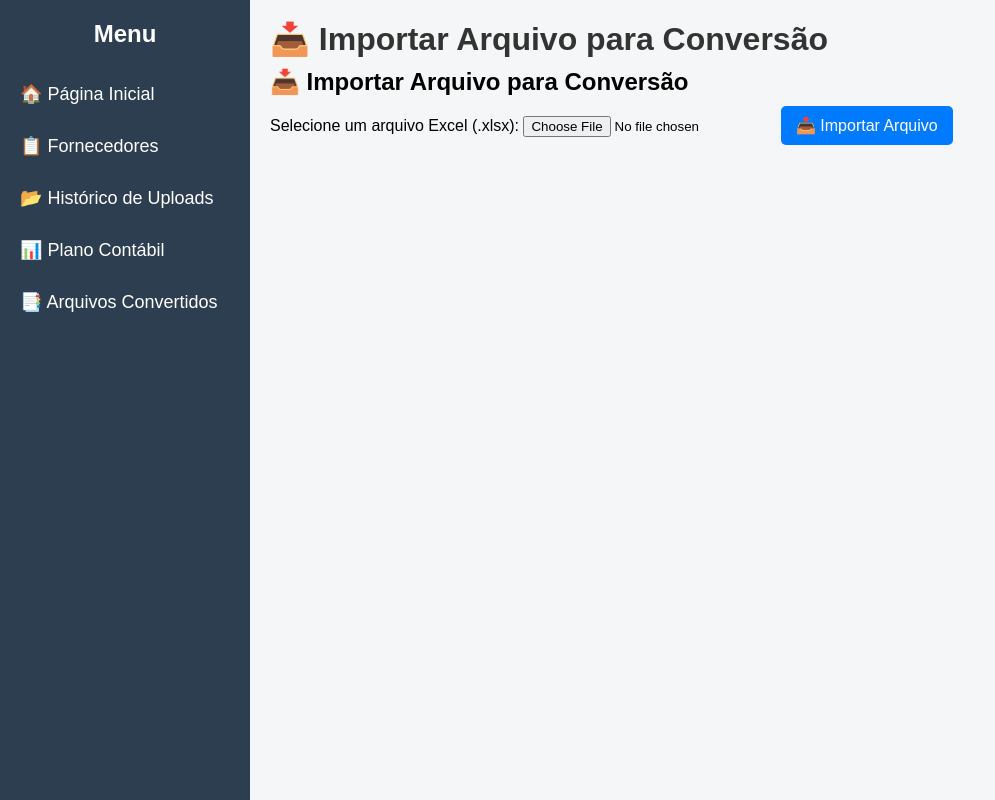
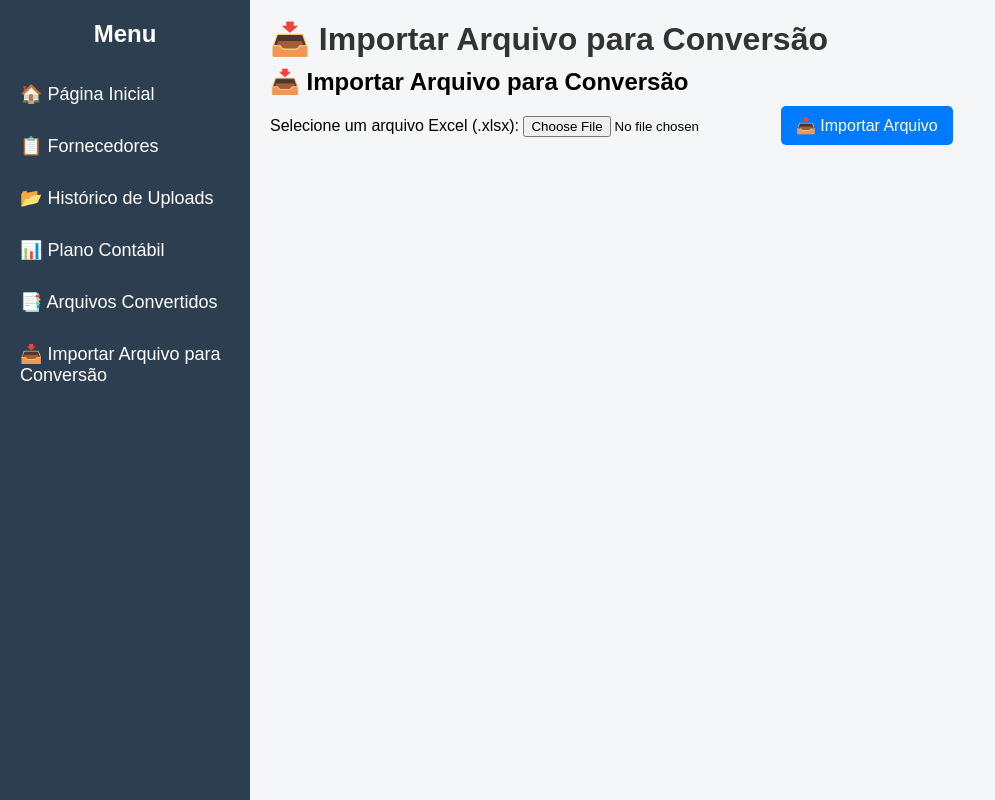
Before and after one commit to ander1011/meu-sistema-flask, a Flask app: page /importar_arquivo_conversao in a window 1280 px wide. Shown: the whole page, without its empty margins (0-995 px from the left). Run offline with Flask 3, Linux system fonts and the light colour scheme.

Commit message:
Update importar_conversao.html

```diff
--- a/templates/importar_conversao.html
+++ b/templates/importar_conversao.html
@@ -17,6 +17,7 @@
             <li><a href="{{ url_for('historico_uploads') }}">📂 Histórico de Uploads</a></li>
             <li><a href="{{ url_for('upload_file') }}">📊 Plano Contábil</a></li>
             <li><a href="{{ url_for('arquivos_convertidos') }}">📑 Arquivos Convertidos</a></li>
+            <li><a href="{{ url_for('importar_arquivo_conversao') }}">📥 Importar Arquivo para Conversão</a></li>
         </ul>
     </nav>
 
```
